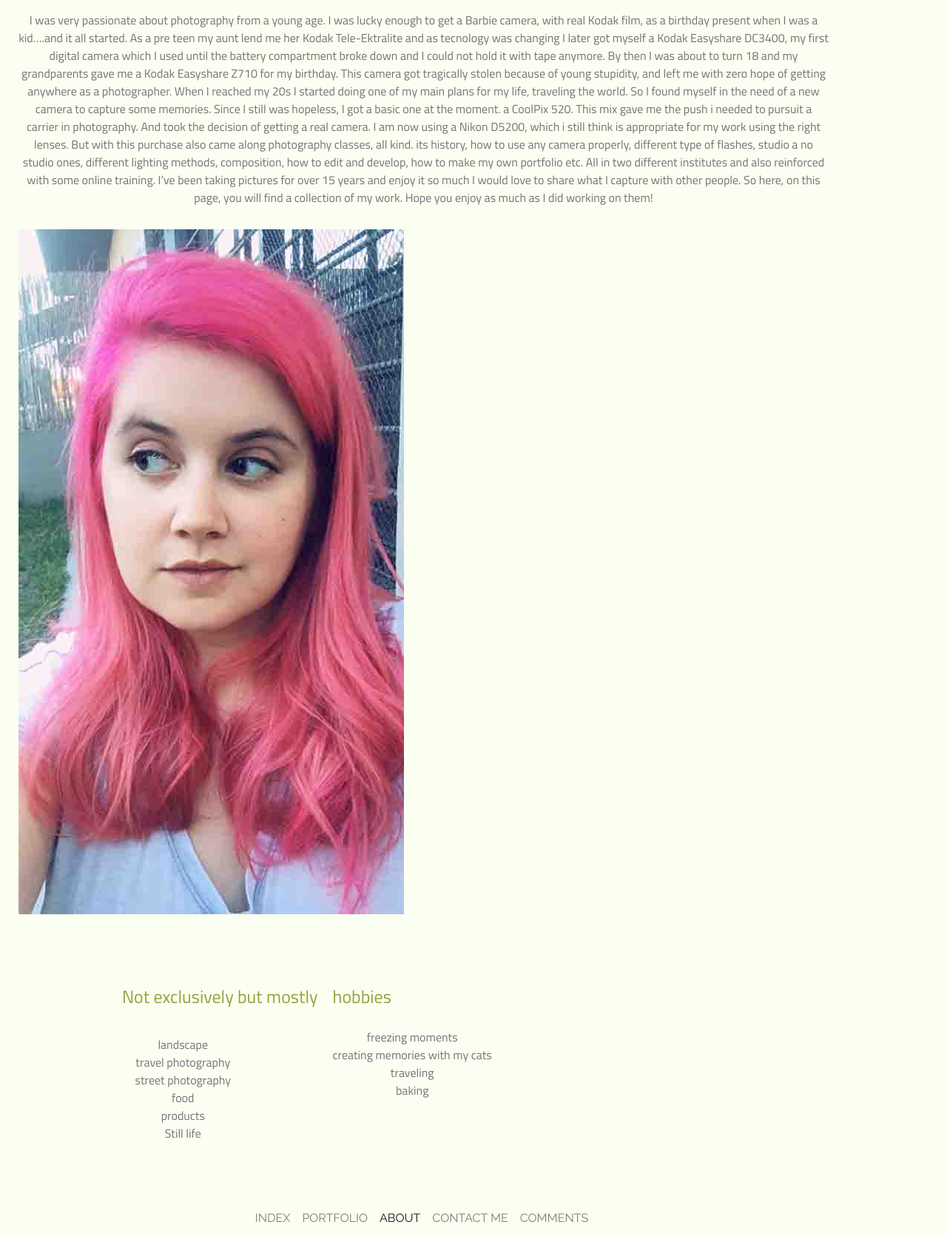
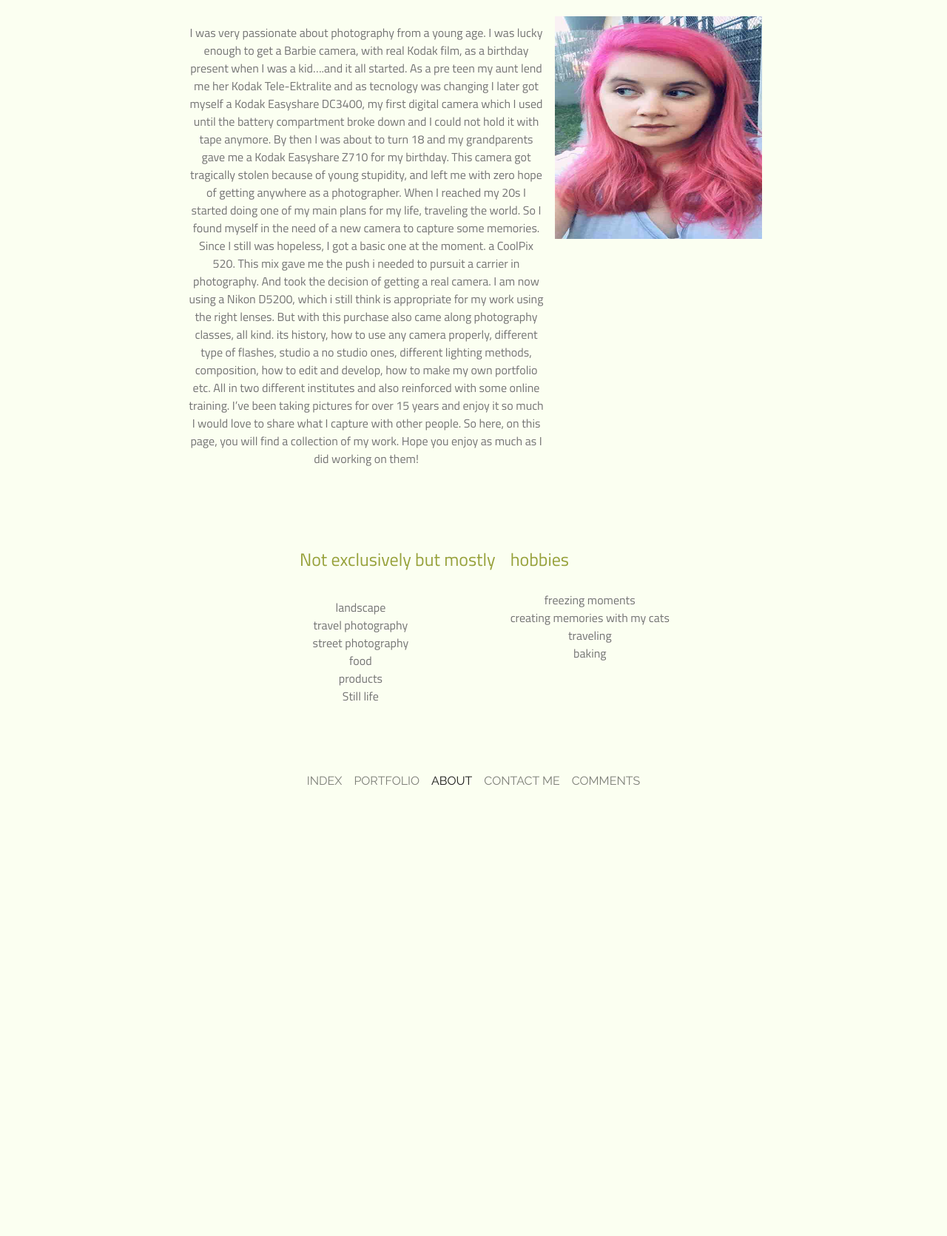
Before and after one commit to Wanderlustcamis/coderproyect, a PHP site: page /secciones/about.html in a window 1280 px wide. Shown: the part 154-1825 px from the top of the page at 74% size. After the commit the page ends 1216 px from the top, so only its background shows below. Run offline with PHP 8.4, Linux system fonts and the light colour scheme.

Commit message:
Changes in about

```diff
--- a/Estilos/Estilos.css
+++ b/Estilos/Estilos.css
@@ -482,12 +482,19 @@ table, th, td {
     padding:2px;
   }
 
+.bio{
+  display: inline-flex;
+  flex-direction: row;
+  flex-wrap: nowrap;
 
+}
 .bio1{
 
   padding-left:10px;
-  height: auto;
+  margin-right: 0px;
+  padding-right: 0px;
   display: grid;
+  width: 800px;
   grid-area:bio;
   grid-template-areas:
   "bio pic"
@@ -497,7 +504,7 @@ table, th, td {
 .bio1 p{
   display: grid;
   grid-area: bio;
-  width: auto;
+  width: 490px;
   margin-top: 15px;
 }
   .pic {
@@ -505,7 +512,8 @@ table, th, td {
     margin:0px;
     display: grid;
     grid-area: pic;
-    height: auto;
+    height: 50%;
+    width: 300px;
 
 
 }
@@ -818,6 +826,14 @@ header{
   padding: 1px;
   text-align: center;
 }
+
+.bio{
+  display: inline-flex;
+  flex-direction: column;
+  flex-wrap: nowrap;
+
+}
+
   .bio1{
     display:grid;
     padding-left: 20px;
@@ -944,35 +960,22 @@ header{
 
   }
 
-  .aboutgrid{
-    display: grid;
-    grid-template-rows: auto auto auto auto auto;
-    margin: 0px;
-    grid-template-areas:
-    "header"
-    "body"
-    "me"
-    "favs"
-    "footer"
-  }
 
   .bio{
-    display:grid;
-    padding-left: 20px;
-    margin-left: 10px;
-    grid-area:body;
+    margin:5px;
+    display: inline-flex;
+    flex-direction: column;
+    flex-wrap: nowrap;
+
 
   }
     .me {
       display: grid;
-      grid-area: me;
       margin-left: 10px;
       padding:10px;
 
   }
-  .header {
-    grid-area: header;
-  }
+
 
   .favs {
     display:grid;
--- a/secciones/about.html
+++ b/secciones/about.html
@@ -26,11 +26,10 @@
 
 	<h2 class="h31">My name is Camila (Cami) and I Love taking pictures.</h2>
 	</header>
-<div class="container">
-	 	<div class="col-lg-12 col-md-12 col-xs-6">
+	<div class="bio medio">
 			<article>
-				<div class="overflow-auto">
-				<p class="bio1">I was very passionate about photography from a young age. I was lucky enough to get a Barbie camera, with real Kodak film, as a birthday present when I was a kid….and it all started.
+				<div class="overflow-auto bio1">
+				<p>I was very passionate about photography from a young age. I was lucky enough to get a Barbie camera, with real Kodak film, as a birthday present when I was a kid….and it all started.
 		As a pre teen my aunt lend me her Kodak Tele-Ektralite and as tecnology was changing I later got myself a Kodak Easyshare DC3400, my first digital camera which I used until the battery compartment broke down and I could not hold it with tape anymore.
 		By then I was about to turn 18 and my grandparents gave me a Kodak Easyshare Z710 for my birthday. This camera got tragically stolen because of young stupidity, and left me with zero hope of getting anywhere as a photographer.
 		When I reached my 20s I started doing one of my main plans for my life, traveling the world. So I found myself in the need of a new camera to capture some memories. Since I still was hopeless, I got a basic one at the moment. a CoolPix 520.
@@ -44,11 +43,10 @@
 <img src="../secciones/img/pinkme.JPG" alt="me" class="pic">
 
 </article>
-		</div>
+</div>
 
-		<div class="medio">
-			 	<div class="row col-lg-12 col-md-12 col-xs-6">
 
+<div class="medio">
 	<article class="favs">
 		<h3 class="fav3">Not exclusively but mostly</h3>
     <nav>
@@ -72,7 +70,7 @@
   </nav>
 </article>
 </div>
-</div>
+
   <div>
 		<footer class="medio" "abft">
 
```
Also changed, not shown: secciones/Estilos/Estilos.css (+25 -22 lines).
